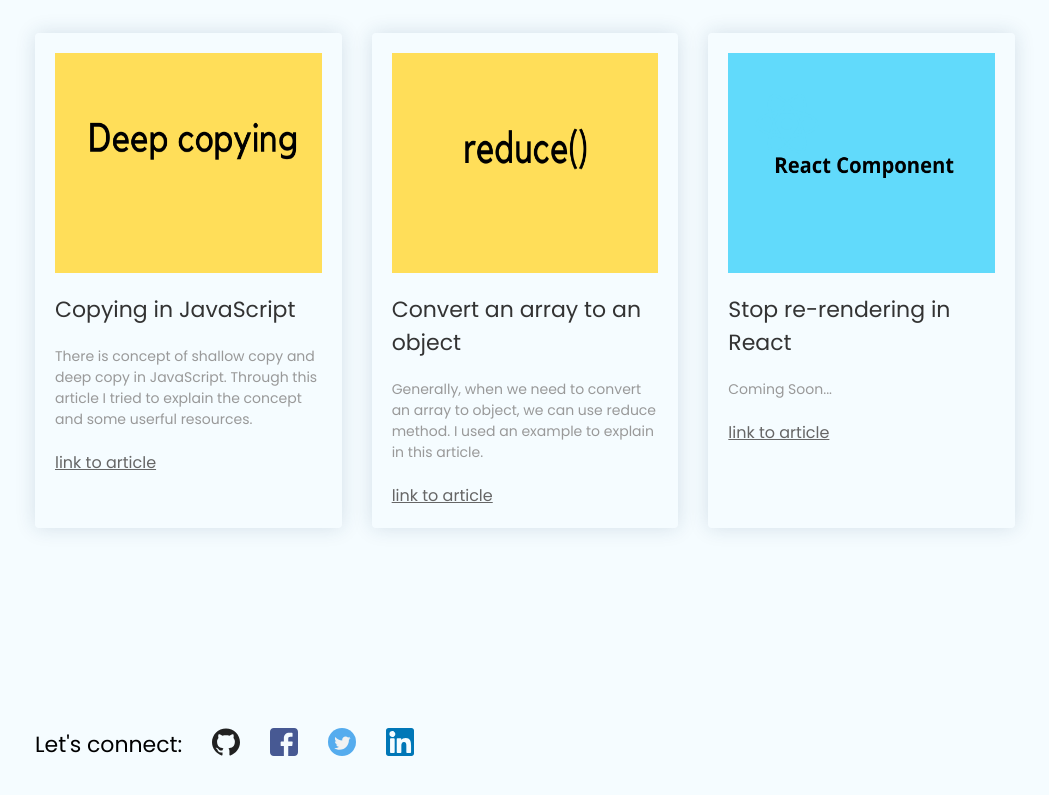
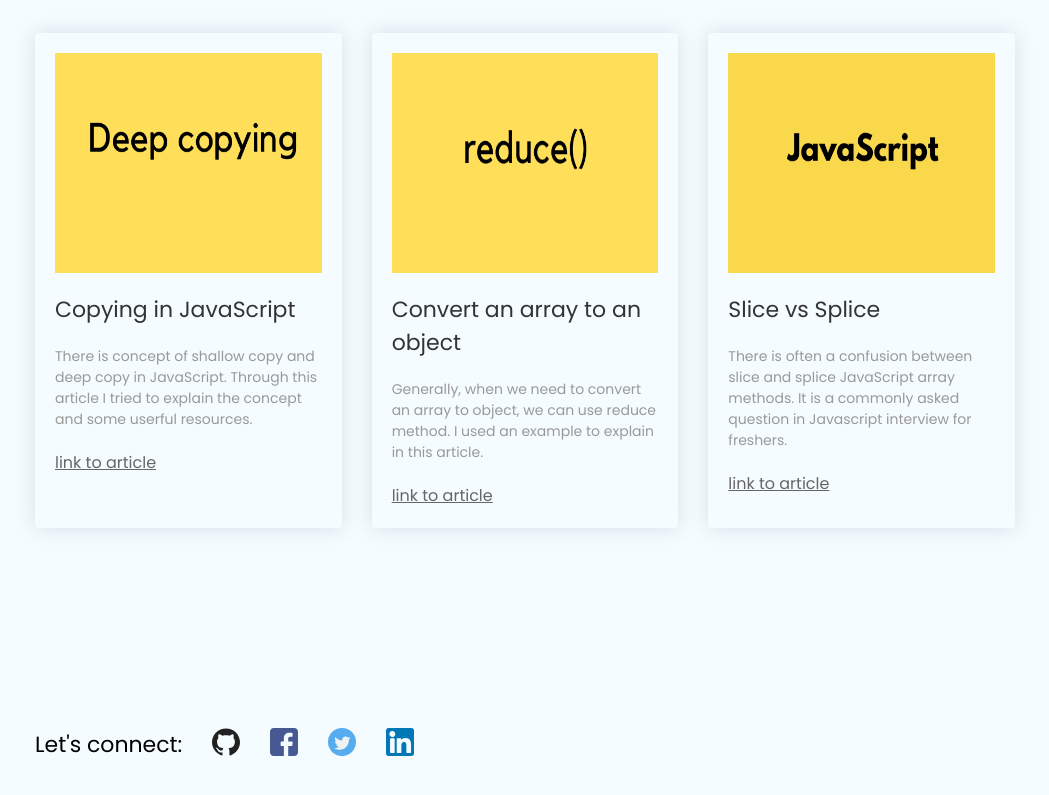
Before and after one commit to ip127001/devrk, a React (Create React App) app: page / in a window 1280 px wide. Shown: the part 1602-2397 px from the top of the page, without its empty margins (115-1164 px from the left). Built offline with nearby package versions, Linux system fonts and the light colour scheme.

Commit message:
new blog url added

```diff
--- a/src/components/blogs/blogs.js
+++ b/src/components/blogs/blogs.js
@@ -2,7 +2,7 @@ import React from 'react'
 import './blogs.scss'
 import array from '../../assets/array.png'
 import objects from '../../assets/objects.png'
-import react from '../../assets/react.png'
+import js from '../../assets/js.png'
 
 function Blog() {
   const mainObjArr = [
@@ -21,10 +21,11 @@ function Blog() {
       link: 'https://dev.to/ip127001/convert-an-array-to-an-object-pne',
     },
     {
-      background: react,
-      title: 'Stop re-rendering in React',
-      description: 'Coming Soon...',
-      link: '#',
+      background: js,
+      title: 'Slice vs Splice',
+      description:
+        'There is often a confusion between slice and splice JavaScript array methods. It is a commonly asked question in Javascript interview for freshers.',
+      link: 'https://dev.to/ip127001/slice-vs-splice-hmd',
     },
   ]
   return (
```
Also changed, not shown: src/assets/js.png (added).
